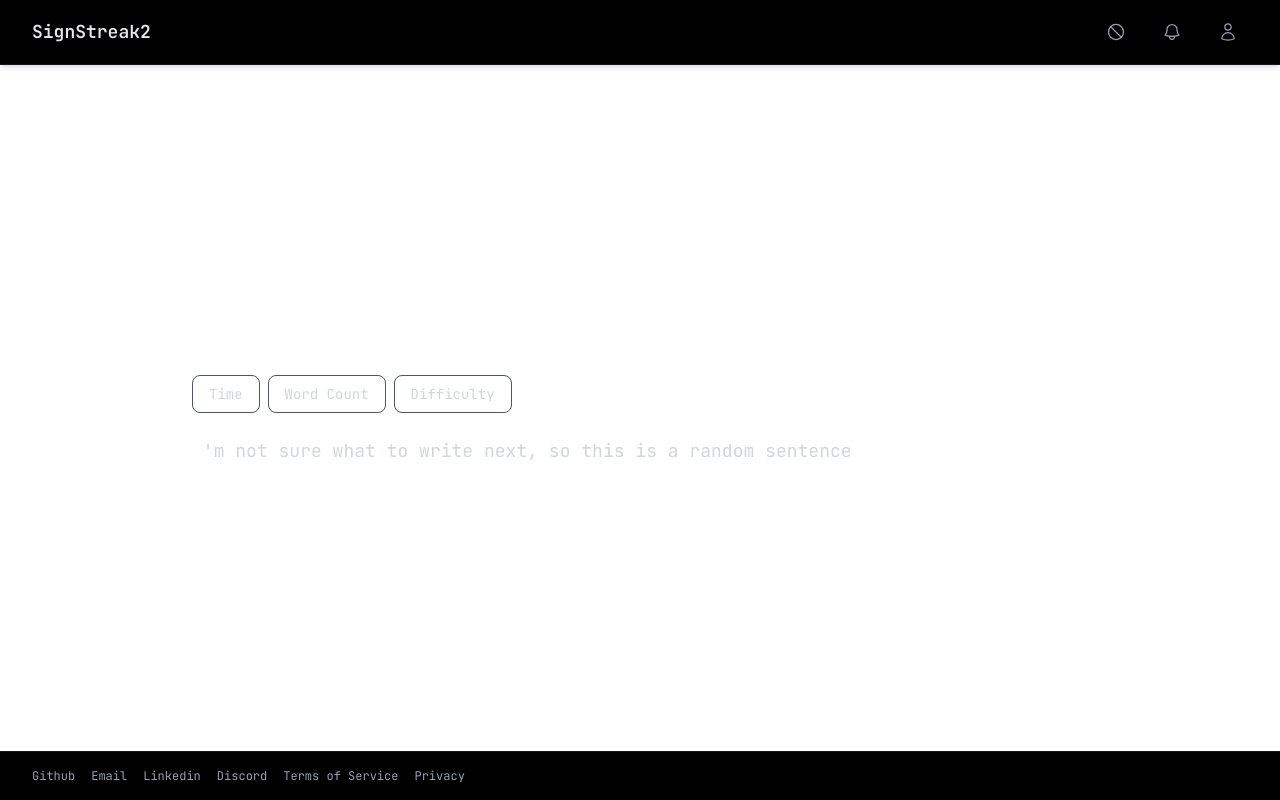
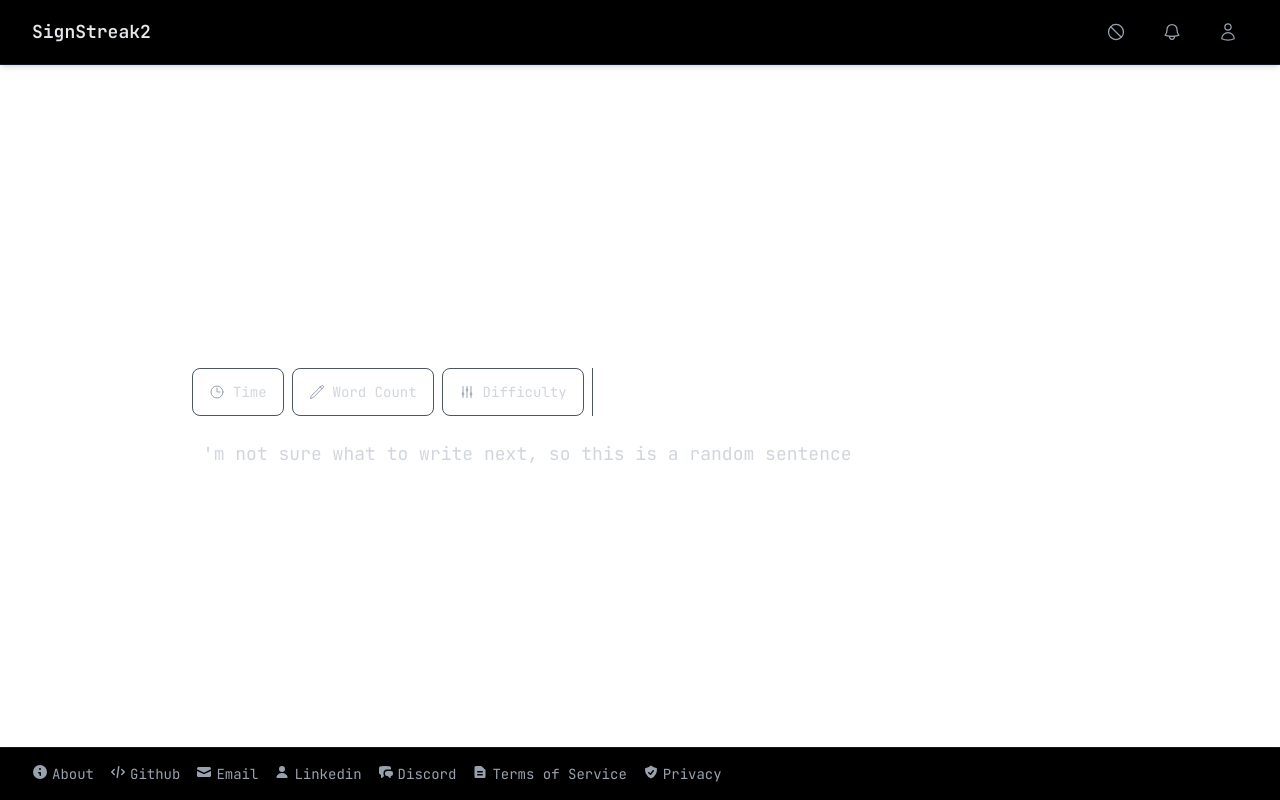
Before and after one commit to HweyTH/sign-streak-2, a Next.js app: page /regular-test in a window 1280 px wide. Built offline with nearby package versions, Linux system fonts and the light colour scheme.

Commit message:
Fix main logo to redirect to home page. Fix UI bug where typing area overlaid the entire screen and prevent click to any otherpart. Add icons to each footer link. Implement basic outline of a utility bar to configure the typing test.

```diff
--- a/src/components/Footer.jsx
+++ b/src/components/Footer.jsx
@@ -1,4 +1,6 @@
 "use client";
+
+import { EnvelopeIcon, CodeBracketIcon, UserIcon, ChatBubbleLeftRightIcon, InformationCircleIcon, DocumentTextIcon, ShieldCheckIcon } from '@heroicons/react/16/solid';
 
 export default function Footer() {
 
@@ -7,34 +9,41 @@ export default function Footer() {
             <div className="max-w-7xl mx-auto px-4 sm:px-6 lg:px-8 py-4">
                 <div className="flex justify-between items-center">
                     <span className="flex space-x-4">
-                        <a href="https://github.com/HweyTH/sign-streak-2" target="_blank" rel="noopener noreferrer" className="text-gray-400 hover:text-white transition-colors text-xs">
-                            Github
+                        <a href="#" target='_blank' rel='noopener noreferrer' className='flex space-x-1 text-gray-400 hover:text-white transition-colors text-sm'>
+                            <InformationCircleIcon className="w-4 h-4"/>
+                            <span>About</span>
                         </a>
 
-                        <a href="mailto:thhuy1101@gmail.com" target="_blank" rel="noopener noreferrer" className="text-gray-400 hover:text-white transition-colors text-xs">
-                            Email
+                        <a href="https://github.com/HweyTH/sign-streak-2" target="_blank" rel="noopener noreferrer" className="flex space-x-1 text-gray-400 hover:text-white transition-colors text-sm">
+                            <CodeBracketIcon className="w-4 h-4"/>
+                            <span>Github</span>
                         </a>
 
-                        <a href="https://www.linkedin.com/in/ghuythai" target="_blank" rel="noopener noreferrer" className="text-gray-400 hover:text-white transition-colors text-xs">
-                            Linkedin
+                        <a href="mailto:thhuy1101@gmail.com" target="_blank" rel="noopener noreferrer" className="flex space-x-1 text-gray-400 hover:text-white transition-colors text-sm">
+                            <EnvelopeIcon className="w-4 h-4"/>
+                            <span>Email</span>
                         </a>
 
-                        <a href="https://discord.com/" target="_blank" rel="noopener noreferrer" className='text-gray-400 hover:text-white transition-colors text-xs'>
-                            Discord
+                        <a href="https://www.linkedin.com/in/ghuythai" target="_blank" rel="noopener noreferrer" className="flex space-x-1 text-gray-400 hover:text-white transition-colors text-sm">
+                            <UserIcon className="w-4 h-4"/>
+                            <span>Linkedin</span>
                         </a>
 
-                        <a href="#" target="_blank" rel="noopener noreferrer" className='text-gray-400 hover:text-white transition-colors text-xs'>
-                            Terms of Service
+                        <a href="https://discord.com/" target="_blank" rel="noopener noreferrer" className='flex space-x-1 text-gray-400 hover:text-white transition-colors text-sm'>
+                            <ChatBubbleLeftRightIcon className="w-4 h-4"/>
+                            <span>Discord</span>
                         </a>
 
-                        <a href="#" target="_blank" rel="noopener noreferrer" className='text-gray-400 hover:text-white transition-colors text-xs'>
-                            Privacy
+                        <a href="#" target="_blank" rel="noopener noreferrer" className='flex space-x-1 text-gray-400 hover:text-white transition-colors text-sm'>
+                            <DocumentTextIcon className="w-4 h-4"/>
+                            <span>Terms of Service</span>
+                        </a>
+
+                        <a href="#" target="_blank" rel="noopener noreferrer" className='flex space-x-1 text-gray-400 hover:text-white transition-colors text-sm'>
+                            <ShieldCheckIcon className="w-4 h-4"/>
+                            <span>Privacy</span>
                         </a>
                     </span>
-
-                    <div>
-
-                    </div>
 
 
                 </div>
--- a/src/components/TestConfig.jsx
+++ b/src/components/TestConfig.jsx
@@ -1,6 +1,7 @@
 "use client";
 
 import { useState, useRef, useEffect } from "react";
+import { ClockIcon, PencilIcon, AdjustmentsVerticalIcon } from "@heroicons/react/24/outline";
 
 export default function TestConfig({ onConfigChange}) {
     const [time, setTime] = useState('infinite');
@@ -72,13 +73,14 @@ export default function TestConfig({ onConfigChange}) {
     ]
 
     return (
-        <div className="flex items-cetner space-x-4 mb-6">
+        <div className="flex items-center space-x-4 mb-6">
             <div className="relative flex space-x-2" ref={(el) => dropdownRefs.current['time'] = el}>
                 {/* Time Dropdown */}
                 <button
                     onClick={() => toggleDropdown('time')}
                     className="flex items-center space-x-2 px-4 py-2 rounded-lg border border-gray-600 transition-colors"
                 >
+                    <ClockIcon className="w-4 h-4 text-gray-400"/>
                     <span className="text-gray-300 text-sm">Time</span>
                 </button>
 
@@ -88,9 +90,8 @@ export default function TestConfig({ onConfigChange}) {
                             <button
                                 key={option.value}
                                 onClick={() => handleTimeChange(option.value)}
-
                             >
-
+                                {option.label}
                             </button>
                         ))}
                     </div>
@@ -101,6 +102,7 @@ export default function TestConfig({ onConfigChange}) {
                     onClick={() => toggleDropdown('wordCount')}
                     className="flex items-center space-x-2 px-4 py-2 rounded-lg border border-gray-600 transition-colors"
                 >
+                    <PencilIcon className="w-4 h-4 text-gray-400"/>
                     <span className="text-gray-300 text-sm">Word Count</span>
                 </button>
 
@@ -115,6 +117,7 @@ export default function TestConfig({ onConfigChange}) {
                     onClick={() => toggleDropdown('difficulty')}
                     className="flex items-center space-x-2 px-4 py-2 rounded-lg border border-gray-600 transition-colors"
                 >
+                    <AdjustmentsVerticalIcon className="w-4 h-4 text-gray-400"/>
                     <span className="text-gray-300 text-sm">Difficulty</span>
                 </button>
 
@@ -123,6 +126,8 @@ export default function TestConfig({ onConfigChange}) {
 
                     </div>
                 )}
+
+                <div className="h-12 border-l border-gray-600"></div>
             </div>
         </div>
     );
--- a/src/components/TypingTest.jsx
+++ b/src/components/TypingTest.jsx
@@ -63,8 +63,7 @@ export default function TypingTest() {
                 <TestConfig onConfigChange={handleConfigChange} />
             </div>
 
-
-
+            <div className="relative">
                 <pre className="font-mono text-lg">
                     {prompt.split('').map((char, i) => {
                         let cls = 'text-gray-300';
@@ -115,5 +114,6 @@ export default function TypingTest() {
                     </div>
                 )}
             </div>
+        </div>
     );
 }
```
Also changed, not shown: package.json (+5 -4 lines), 1 other file (tests, documents, lock files or other folders). Lines whose indentation alone changed are shown as unchanged.
